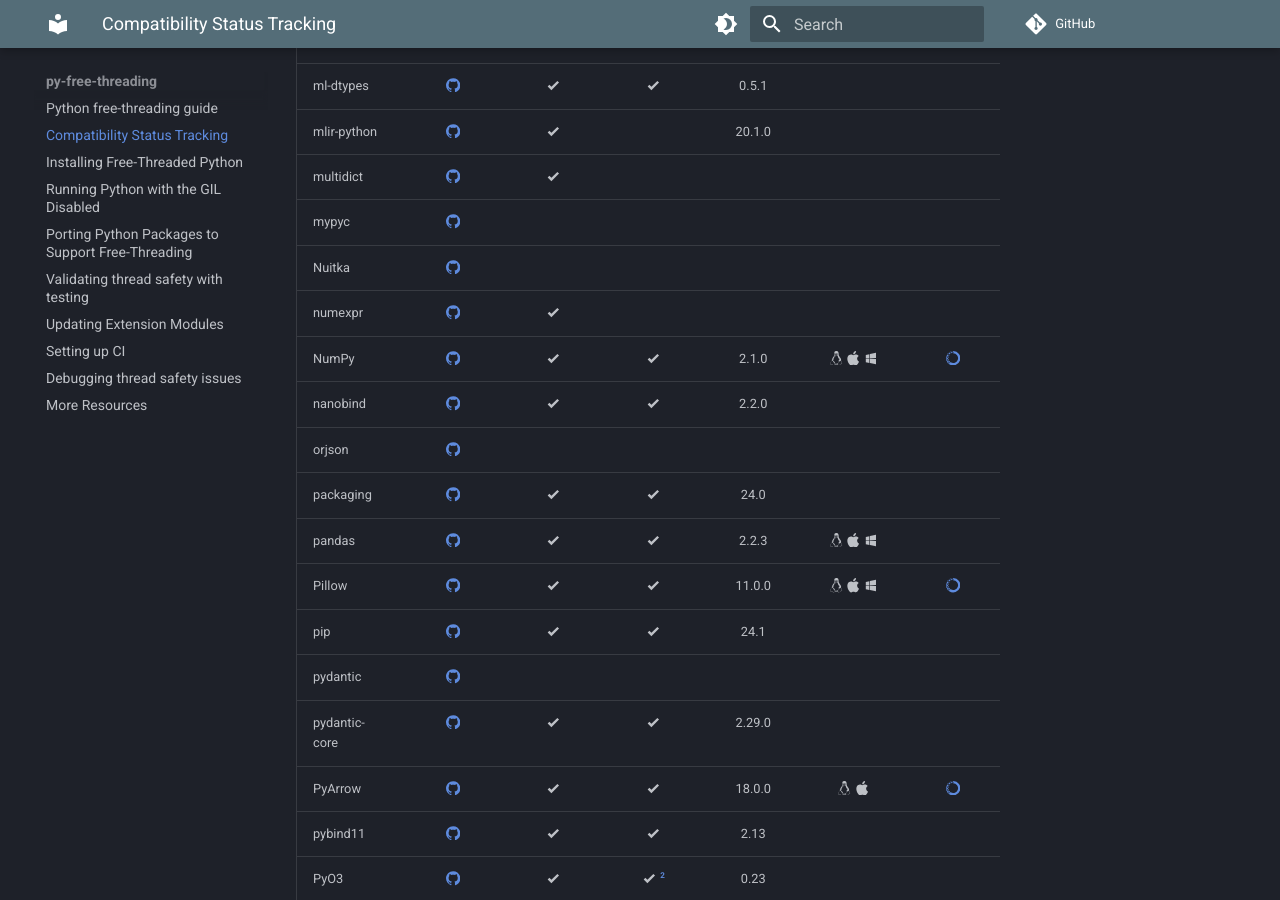
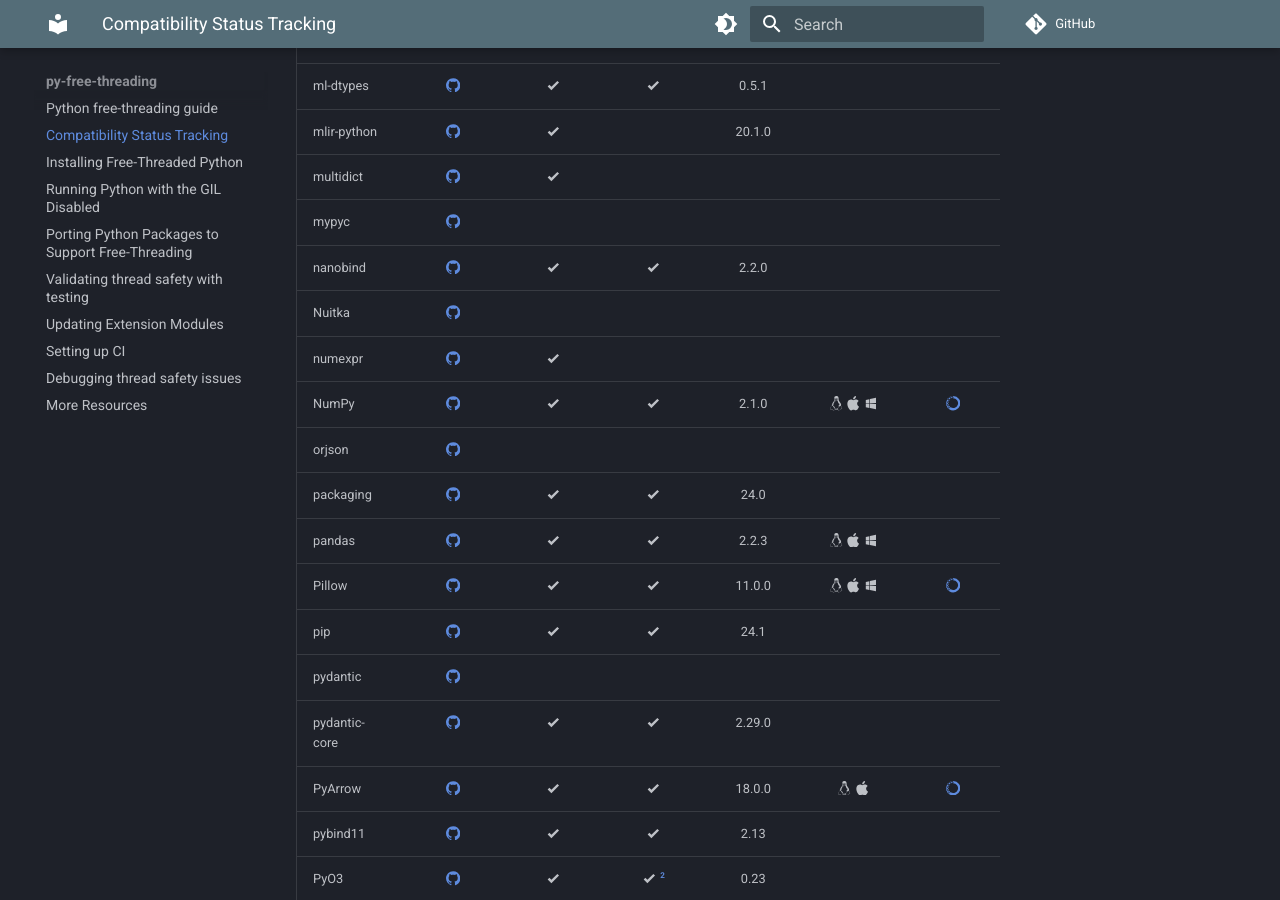
Before and after one commit to Quansight-Labs/free-threaded-compatibility, an MkDocs documentation site: the page built from docs/tracking.md, in a window 1280 px wide and 900 px high, scrolled down 1743 px. Built offline with MkDocs 1.6.1 and Material for MkDocs 9.7.7, drawn with Linux system fonts in a browser that asks for light colours; comment, search, counter and statistics services are not loaded.

```diff
--- a/docs/tracking.md
+++ b/docs/tracking.md
@@ -59,10 +59,10 @@ please open an issue on [this issue tracker](https://github.com/Quansight-Labs/f
 | mlir-python          |    [:simple-github:](https://github.com/llvm/llvm-project/issues/105522)     | :material-check-bold: |                            |           20.1.0           |                                                            |                                                                                              |
 | multidict            |     [:simple-github:](https://github.com/aio-libs/multidict/issues/1014)     | :material-check-bold: |                            |                            |                                                            |                                                                                              |
 | mypyc                |        [:simple-github:](https://github.com/mypyc/mypyc/issues/1038)         |                       |                            |                            |                                                            |                                                                                              |
+| nanobind             |        [:simple-github:](https://github.com/wjakob/nanobind/pull/695)        | :material-check-bold: |   :material-check-bold:    |           2.2.0            |                                                            |                                                                                              |
 | Nuitka               |       [:simple-github:](https://github.com/Nuitka/Nuitka/issues/3062)        |                       |                            |                            |                                                            |                                                                                              |
 | numexpr              |       [:simple-github:](https://github.com/pydata/numexpr/issues/503)        | :material-check-bold: |                            |                            |                                                            |                                                                                              |
 | NumPy                |        [:simple-github:](https://github.com/numpy/numpy/issues/26157)        | :material-check-bold: |   :material-check-bold:    |           2.1.0            | :simple-linux: :simple-apple: :material-microsoft-windows: |      [:simple-anaconda:](https://anaconda.org/scientific-python-nightly-wheels/numpy/)       |
-| nanobind             |        [:simple-github:](https://github.com/wjakob/nanobind/pull/695)        | :material-check-bold: |   :material-check-bold:    |           2.2.0            |                                                            |                                                                                              |
 | orjson               |         [:simple-github:](https://github.com/ijl/orjson/issues/530)          |                       |                            |                            |                                                            |                                                                                              |
 | packaging            |       [:simple-github:](https://github.com/pypa/packaging/issues/727)        | :material-check-bold: |   :material-check-bold:    |            24.0            |                                                            |                                                                                              |
 | pandas               |     [:simple-github:](https://github.com/pandas-dev/pandas/issues/59057)     | :material-check-bold: |   :material-check-bold:    |           2.2.3            | :simple-linux: :simple-apple: :material-microsoft-windows: |                                                                                              |
```
